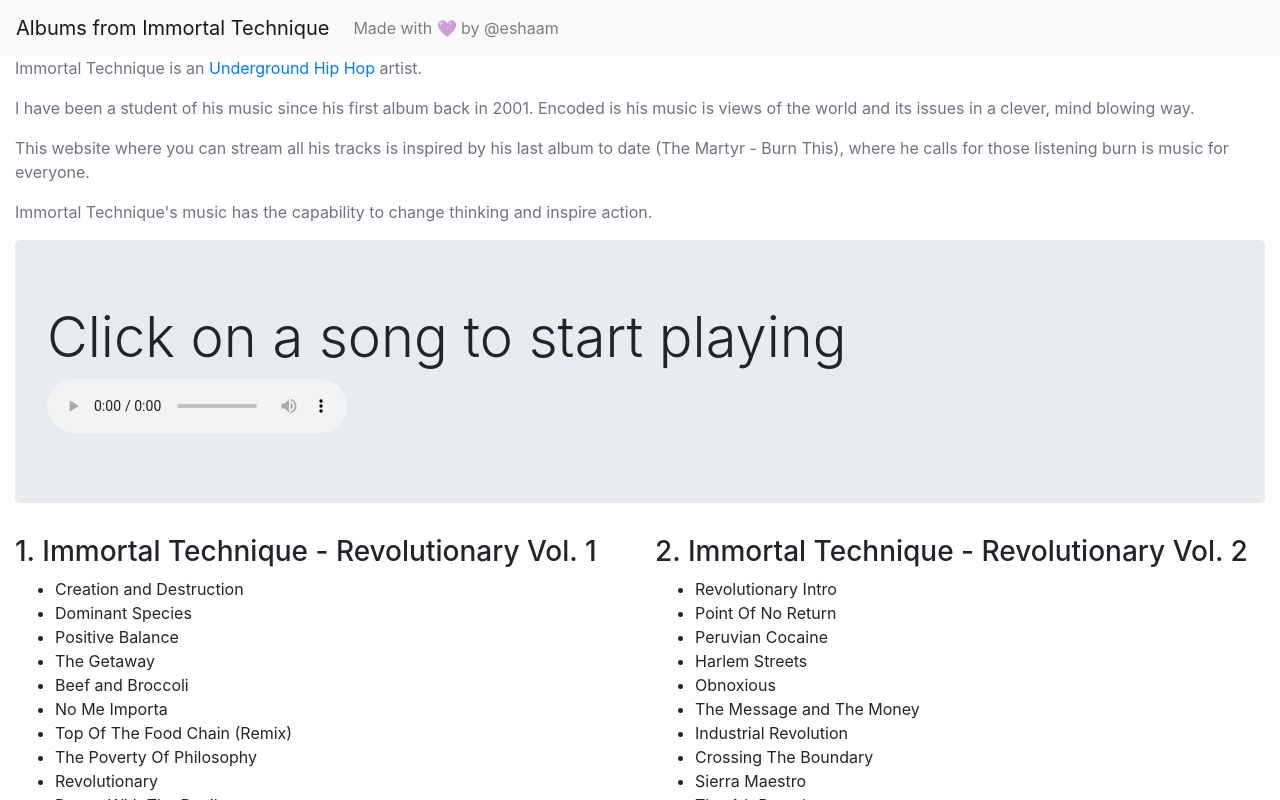
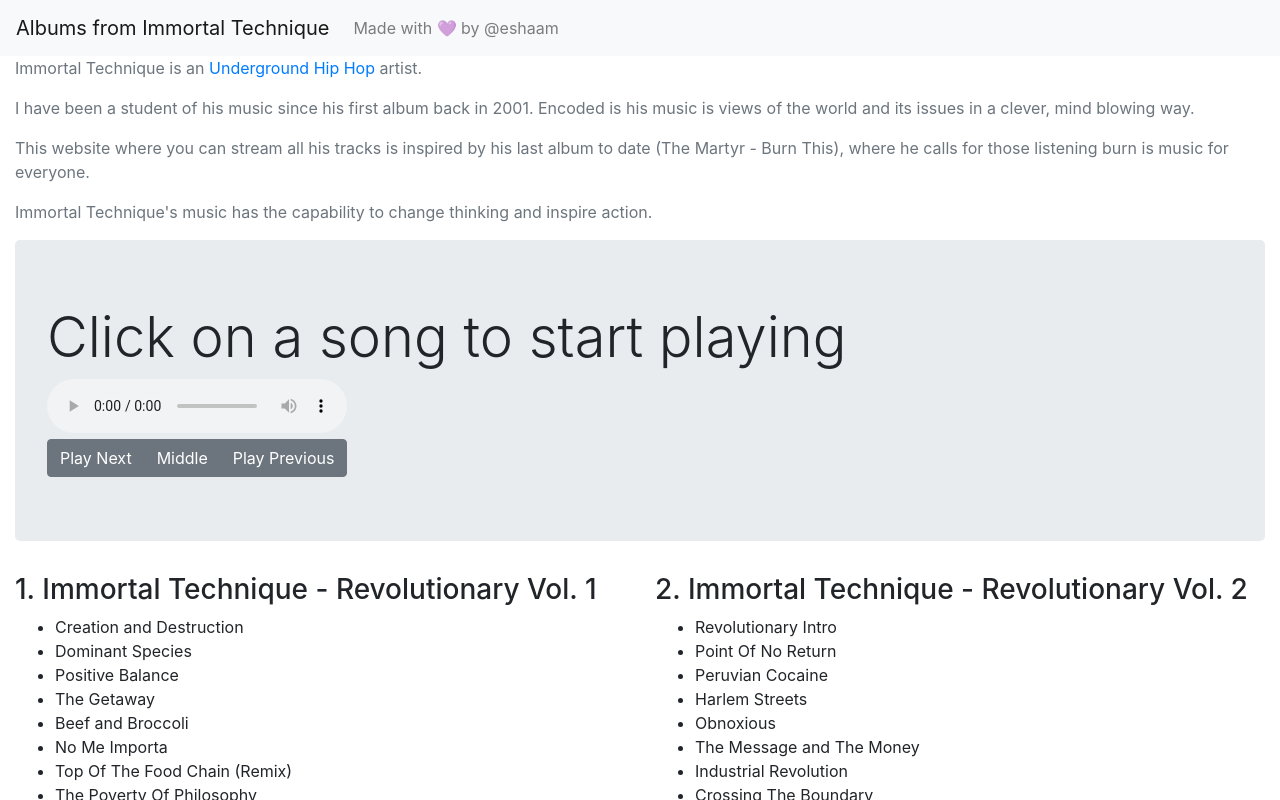
Before and after one commit to eshaam/Albums-by-immortal-technique, a React (Create React App) app: page / in a window 1280 px wide. Shown: the top 800 px of the page. Built offline with nearby package versions, Linux system fonts and the light colour scheme.

Commit message:
next and previous buttons

```diff
--- a/src/App.js
+++ b/src/App.js
@@ -40,8 +40,23 @@
   }
 
   playNext() {
-    let currentSong = this.state.selectedTrack
-    this.playSong(currentSong.id + 1)
+    if (this.state.selectedTrack === null) {
+      alert('Please choose a song to play')
+    } else {
+      let currentSong = this.state.selectedTrack
+      this.playSong(currentSong.id + 1)
+    }
+
+  }
+
+  playPrev() {
+    if (this.state.selectedTrack === null) {
+      alert('Please choose a song to play')
+    } else {
+      let currentSong = this.state.selectedTrack
+      this.playSong(currentSong.id + -1)
+    }
+
   }
 
   playSong(id) {
@@ -88,8 +103,18 @@
 
             <div className="jumbotron">
             <h1 class="display-4">{this.state.selectedTrack === null ? 'Click on a song to start playing' : this.state.selectedTrack.name + ' from ' +this.state.selectedTrack.album  }</h1>
-            <audio ref={this.audioPlayerRef} controls></audio>
+              <div className="row">
+                <div className="col-sm-12">
+                  <audio ref={this.audioPlayerRef} controls></audio>
 
+                </div>
+              </div>
+
+              <div class="btn-group" role="group" aria-label="Basic example">
+                <button type="button" class="btn btn-secondary" onClick={() => this.playNext()}>Play Next</button>
+                <button type="button" class="btn btn-secondary">Middle</button>
+                <button type="button" class="btn btn-secondary" onClick={() => this.playPrev()}>Play Previous</button>
+              </div>
             </div>
 
             <div className="row">
```
Also changed, not shown: 1 other file (tests, documents, lock files or other folders).
